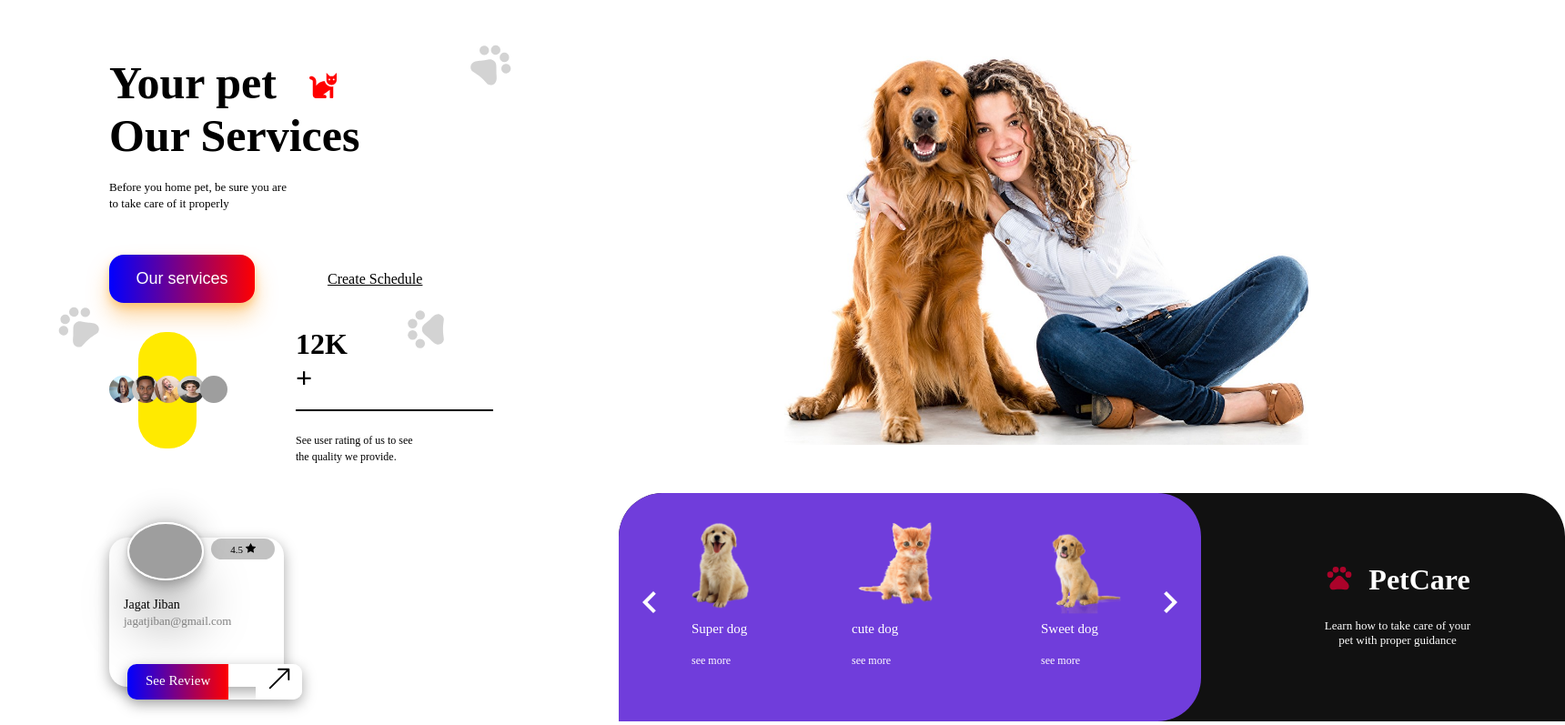
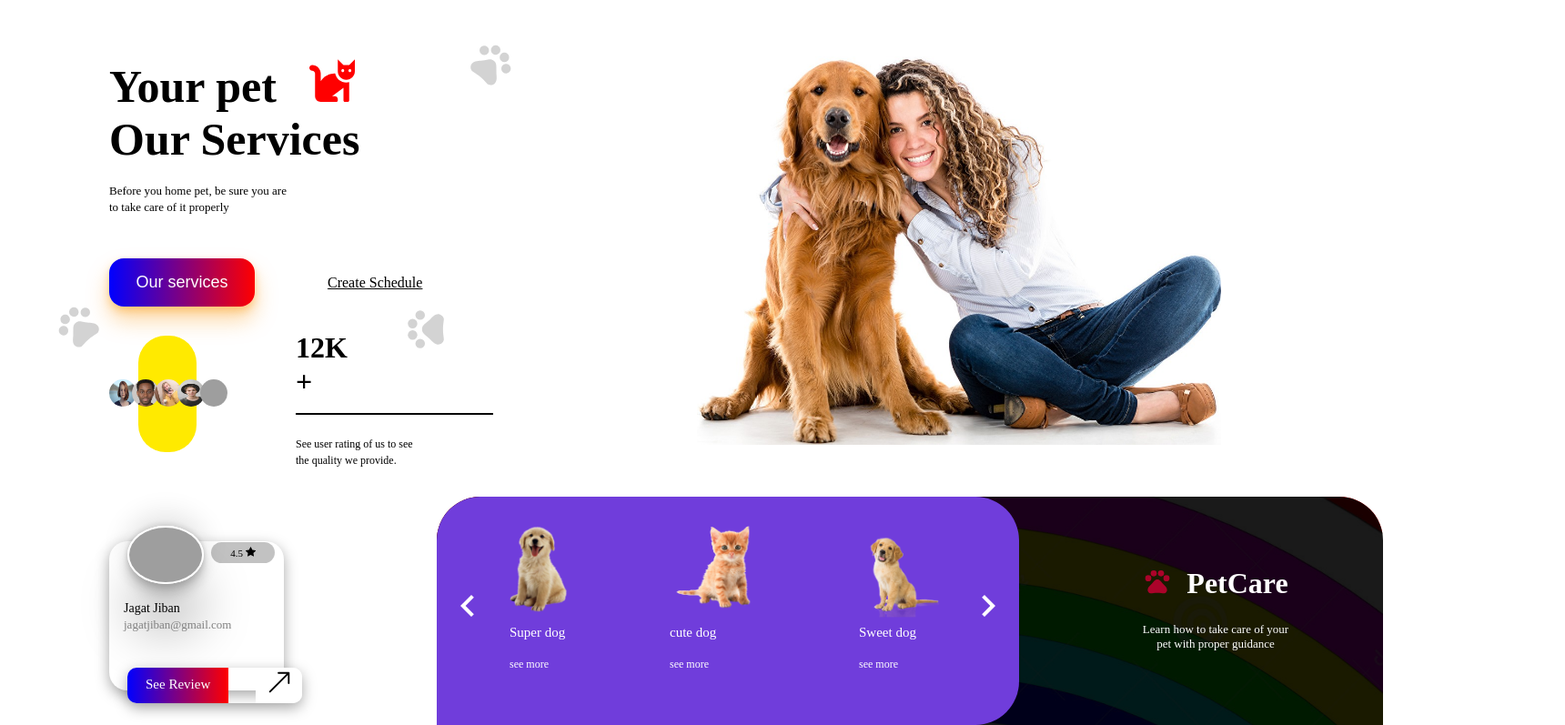
Before and after one commit to jagatjiban/agumenics, a React (Create React App) app: page / in a window 1280 px wide. Shown: the part 69-866 px from the top of the page at 91% size, 1720 px wide, since content can reach past the window. Built offline with nearby package versions, Linux system fonts and the light colour scheme; grey boxes are pictures that could not be loaded; a web font is replaced by a local one.

Commit message:
css changed

```diff
--- a/src/App.js
+++ b/src/App.js
@@ -11,7 +11,7 @@ function App() {
       </div>
       <div
         className="pet_watermark"
-        style={{ top: "30rem", right: "8rem", transform: "rotate(-40deg)" }}
+        style={{ top: "30rem", right: "12rem", transform: "rotate(-40deg)" }}
       >
         <MdOutlinePets />
       </div>
--- a/src/components/Home/index.css
+++ b/src/components/Home/index.css
@@ -2,7 +2,7 @@
     position: relative;
     margin-top: 2rem;
     display: flex;
-    gap: 20rem;
+    gap: 14rem;
 }
 p1{
     font-size: 50px;
@@ -16,9 +16,10 @@ p3{
     font-size: 13px;
 }
 p4{
-    font-size: 30px;
+    font-size: 50px;
     margin-left: 2rem;
     color: red;
+    cursor: pointer;
 }
 .buttons{
     margin-top: 2rem;
@@ -166,11 +167,17 @@ p7{
     display: flex;
     justify-content: space-between;
     margin-top: 2rem;
-    width: 1600px;
+    width: 1400px;
 }
 .learn_container{
+    border-top-left-radius: 3rem;
+    border-top-right-radius: 3rem;
+    background-image:url(../../assets/b.jpg) ;
+    background-size: cover;
+}
+.learn_container2{
     display: flex;
-    background-color:rgba(0, 0, 0, 0.935) ;
+    background-color:rgba(0, 0, 0, 0.898) ;
     border-top-left-radius: 3rem;
     border-top-right-radius: 3rem;
 }
--- a/src/components/Home/index.jsx
+++ b/src/components/Home/index.jsx
@@ -1,4 +1,4 @@
-import React, { useEffect, useState } from 'react'
+import React from 'react'
 import './index.css'
 import {FaCat} from 'react-icons/fa';
 import{BsArrowUpRight , BsStarFill} from 'react-icons/bs';
@@ -14,7 +14,7 @@ import pr from '../../assets/pr.jpg'
 import dog1 from '../../assets/dog1.png'
 import dog2 from '../../assets/dog2.png'
 import dog3 from '../../assets/dog3.png'
-import { client } from '../../client';
+// import { client } from '../../client';
 
 const Home = () => {
 //     const [datas,setDatas]= useState();
@@ -73,6 +73,7 @@ const Home = () => {
             </div>
         </div>
         <div className="learn_container">
+        <div className="learn_container2">
             <div className="blue_box">
                 <div className="before"><MdNavigateBefore/></div>
                 <div className="dogs">
@@ -99,6 +100,7 @@ const Home = () => {
                 <div className='footer_desc'>Learn how to take care of your <br /> pet with proper guidance</div>
             </div>
         </div>
+        </div>
       </div>
 
     </>
--- a/src/components/navbar/index.css
+++ b/src/components/navbar/index.css
@@ -1,7 +1,7 @@
 .navbar_container{
     display: flex;
     justify-content: space-between;
-    width: 1600px;
+    width: 1400px;
 }
 .logo{
     display: flex;
--- a/src/components/navbar/index.jsx
+++ b/src/components/navbar/index.jsx
@@ -1,9 +1,9 @@
 import React from 'react'
 import './index.css';
 import{MdOutlinePets} from 'react-icons/md'
-import { useState } from 'react';
-import { useEffect } from 'react';
-import { urlFor,client } from '../../client';
+// import { useState } from 'react';
+// import { useEffect } from 'react';
+// import { urlFor,client } from '../../client';
 
 const Navbar = () => {
   // const [datas,setDatas]= useState();
```
Also changed, not shown: src/assets/b.jpg (added).
